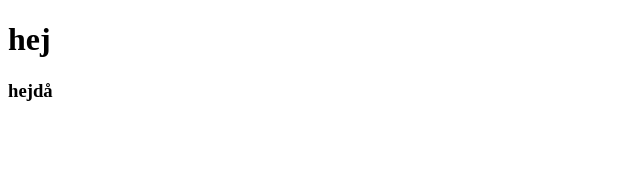
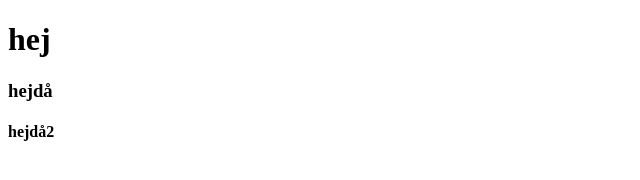
Before and after one commit to A0G0ST/repo, a plain HTML site: page index.html in a window 1280 px wide. Shown: the full height of the page, 0-640 px from the left. Drawn offline with Linux system fonts and the light colour scheme.

Commit message:
Update index.html
3

```diff
--- a/index.html
+++ b/index.html
@@ -9,5 +9,6 @@
 <body>
     <h1>hej</h1>
     <h3>hejdå</h3>
+    <h4>hejdå2</h4>
 </body>
 </html>
```
